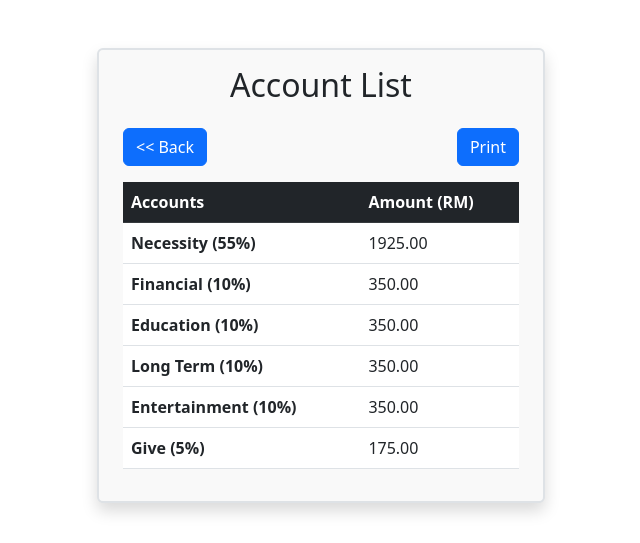
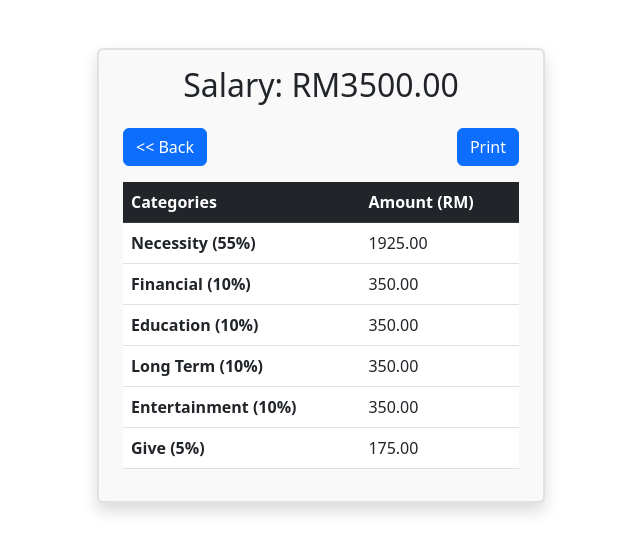
Before and after one commit to xhao016/Financial-Accounting-Counter, a PHP site: page /view.php?viewid=6 in a window 1280 px wide. Shown: the top 543 px of the page, without its empty margins (319-959 px from the left). Run offline with PHP 8.4, Linux system fonts and the light colour scheme; data comes from the database, SQL or seed files in the repository.

Commit message:
Change title to display salary

```diff
--- a/view.php
+++ b/view.php
@@ -1,6 +1,13 @@
 <?php
 
 include 'connect.php';
+
+$record_id = $_GET['viewid'];
+
+$sql = "SELECT * FROM record_account WHERE record_id = $record_id";
+$result = mysqli_query($con, $sql);
+$row = mysqli_fetch_assoc($result);
+
 
 ?>
 
@@ -19,7 +26,7 @@ include 'connect.php';
 
 <body>
   <div class="container display-container my-5 border border-2 px-4 rounded py-3 shadow">
-    <h2 class="text-center mb-4">Account List</h2>
+    <h2 class="text-center mb-4"><?php echo 'Salary: RM'. $row['amount_income']; ?></h2>
     <div class="d-flex align-items-center gap-2">
 
       <button class="btn btn-primary" onclick="window.location.href = 'salary.php'"><< Back</button>
@@ -28,7 +35,7 @@ include 'connect.php';
     <table id="usersalary" class="mt-3 table table-hover align-middle">
   <thead>
     <tr class="table-dark">
-      <th scope="col">Accounts</th>
+      <th scope="col">Categories</th>
       <th scope="col">Amount (RM)</th>
     </tr>
   </thead>
```
